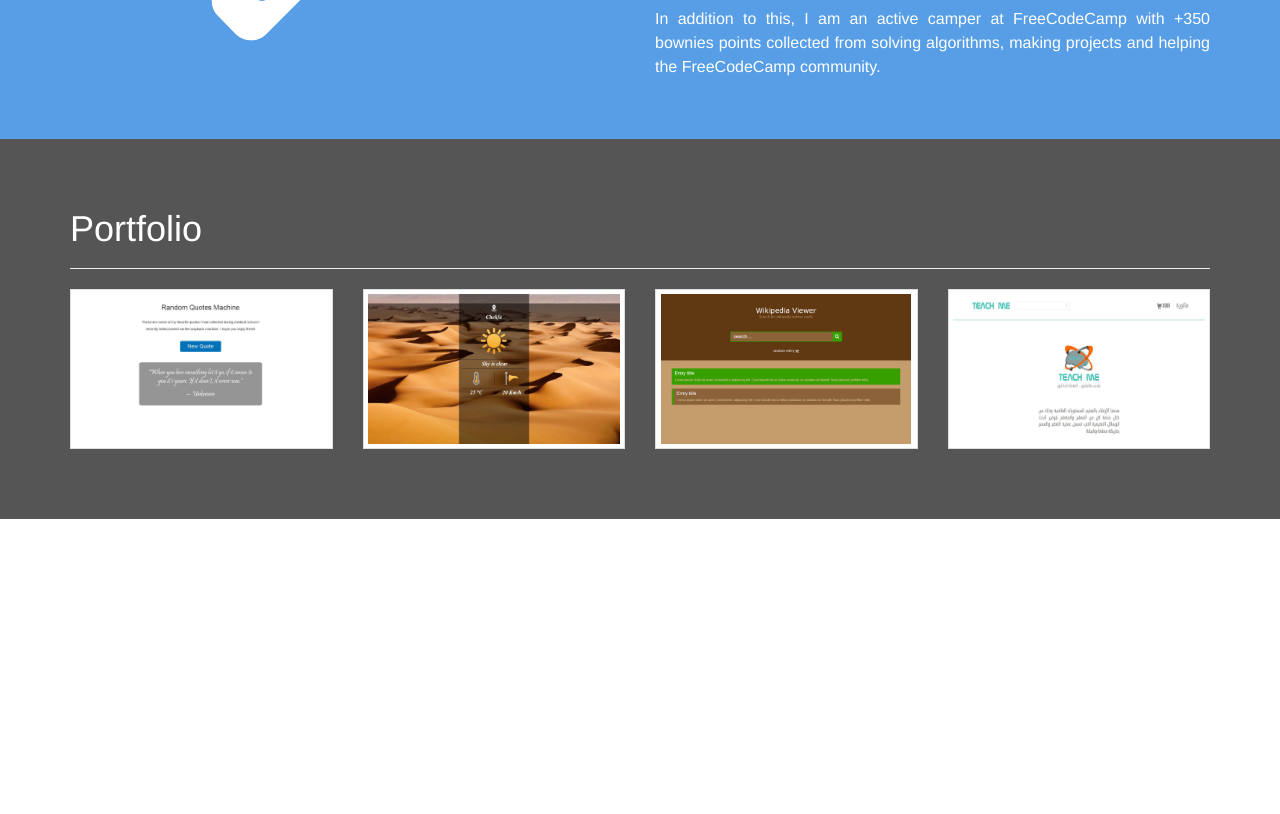
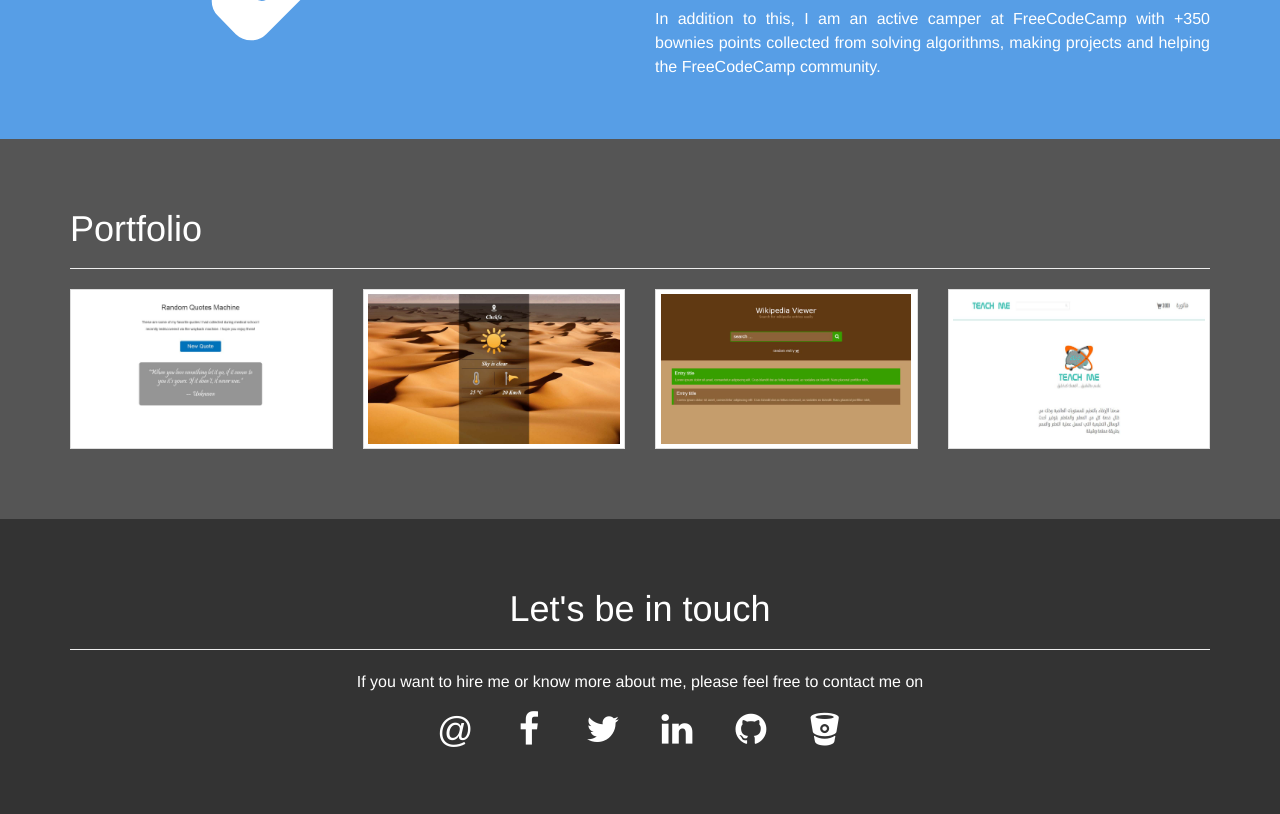
Before and after one commit to Abdelaziz18003/profile-archived, a website: page index.html in a window 1280 px wide. Shown: the part 1736-2550 px from the top of the page. Before the commit the page ends 2255 px from the top, so only its background shows below. Drawn offline with Linux system fonts and the light colour scheme.

Commit message:
add contact section

```diff
--- a/index.html
+++ b/index.html
@@ -6,6 +6,8 @@
     <link rel="stylesheet" href="dist/lib/bootstrap/css/bootstrap.min.css">
     <link rel="stylesheet" href="dist/lib/font-awesome/css/font-awesome.min.css">
     <link rel="stylesheet" href="dist/lib/bootstrap/jasny-bootstrap/css/jasny-bootstrap.min.css">
+    <link rel="stylesheet" href="dist/lib/jquery/jssocials/jssocials.css">
+    <link rel="stylesheet" href="dist/lib/jquery/jssocials/jssocials-theme-flat.css">
     <link rel="stylesheet" href="dist/css/main.css">
 </head>
 <body>
@@ -168,11 +170,48 @@
         </div>
     </section>
 
+    <!-- contact section -->
+    <section id="contact" class="text-center">
+        <div class="container">
+            <h1>Let's be in touch</h1>
+            <hr>
+            <p class="text-center">If you want to hire me or know more about me, please feel free to contact me on</p>
+            <div class="social-media">
+                <ul>
+                    <li><a href="mailto:m.abdelaziz1993@gmail.com" target="_blank">
+                        <span>&#64;</span>
+                    </a></li>
+
+                    <li><a href="http://www.facebook.com/abdelazizmokhnache" target="_blank">
+                        <span class="fa fa-facebook"></span>
+                    </a></li>
+
+                    <li><a href="http://twitter.com/abdelaziz18003/" target="_blank">
+                        <span class="fa fa-twitter"></span>
+                    </a></li>
+
+                    <li><a href="http://www.linkedin.com/abdelaziz18003/" target="_blank">
+                        <span class="fa fa-linkedin"></span>
+                    </a></li>
+
+                    <li><a href="http://www.github.com/abdelaziz18003/" target="_blank">
+                        <span class="fa fa-github"></span>
+                    </a></li>
+
+                    <li><a href="http://www.bitbucket.com/abdelaziz18003/" target="_blank">
+                        <span class="fa fa-bitbucket"></span>
+                    </a></li>
+                </ul>
+            </div>
+        </div>
+    </section>
+
     <script src="dist/lib/jquery/jquery.min.js"></script>
     <script src="dist/lib/bootstrap/js/bootstrap.min.js"></script>
     <script src="dist/lib/bootstrap/jasny-bootstrap/js/jasny-bootstrap.min.js"></script>
     <script src="dist/lib/jquery/animatescroll.js/animatescroll.min.js"></script>
     <script src="dist/lib/jquery/typed.js/typed.min.js"></script>
+    <script src="dist/lib/jquery/jssocials/jssocials.min.js"></script>
     <script src="src/js/main.js"></script>
 </body>
 </html>
--- a/src/js/main.js
+++ b/src/js/main.js
@@ -1,5 +1,5 @@
- $('.navmenu-fixed-left').offcanvas({
-    placement: 'left',
-    autohide: 'true',
-    recalc: 'true'
- });
+$("#share").jsSocials({
+    showLabel: false,
+    showCount: false,
+    shares: ["email", "twitter", "facebook", "googleplus", "linkedin", "pinterest", "stumbleupon", "whatsapp"]
+});
--- a/src/scss/main.scss
+++ b/src/scss/main.scss
@@ -147,3 +147,31 @@ body.canvas-sliding, body.canvas-slid {
         }
     }
 }
+
+// #05 contact section _______________________________________________________________________________
+#contact {
+    background: #333;
+
+    .social-media {
+        ul {
+            padding: 0px;
+        }
+
+        li {
+            display: inline-block;
+            font-size: 36px;
+            margin: 0px;
+            padding: 0px;
+            height: 50px;
+            width: 50px;
+        }
+
+        li:not(:last-child) {
+            margin-right: 20px;
+        }
+
+        a {
+            display: block;
+        }
+    }
+}
```
Also changed, not shown: dist/css/main.css, dist/lib/jquery/jssocials/docs/demos.png (added), dist/lib/jquery/jssocials/docs/docs.png (added), dist/lib/jquery/jssocials/docs/getting started.png (added), dist/lib/jquery/jssocials/jssocials-theme-classic.css (added), dist/lib/jquery/jssocials/jssocials-theme-flat.css (added), dist/lib/jquery/jssocials/jssocials-theme-minima.css (added), dist/lib/jquery/jssocials/jssocials-theme-plain.css (added), dist/lib/jquery/jssocials/jssocials.css (added), dist/lib/jquery/jssocials/jssocials.min.js (added), 7 other files.
